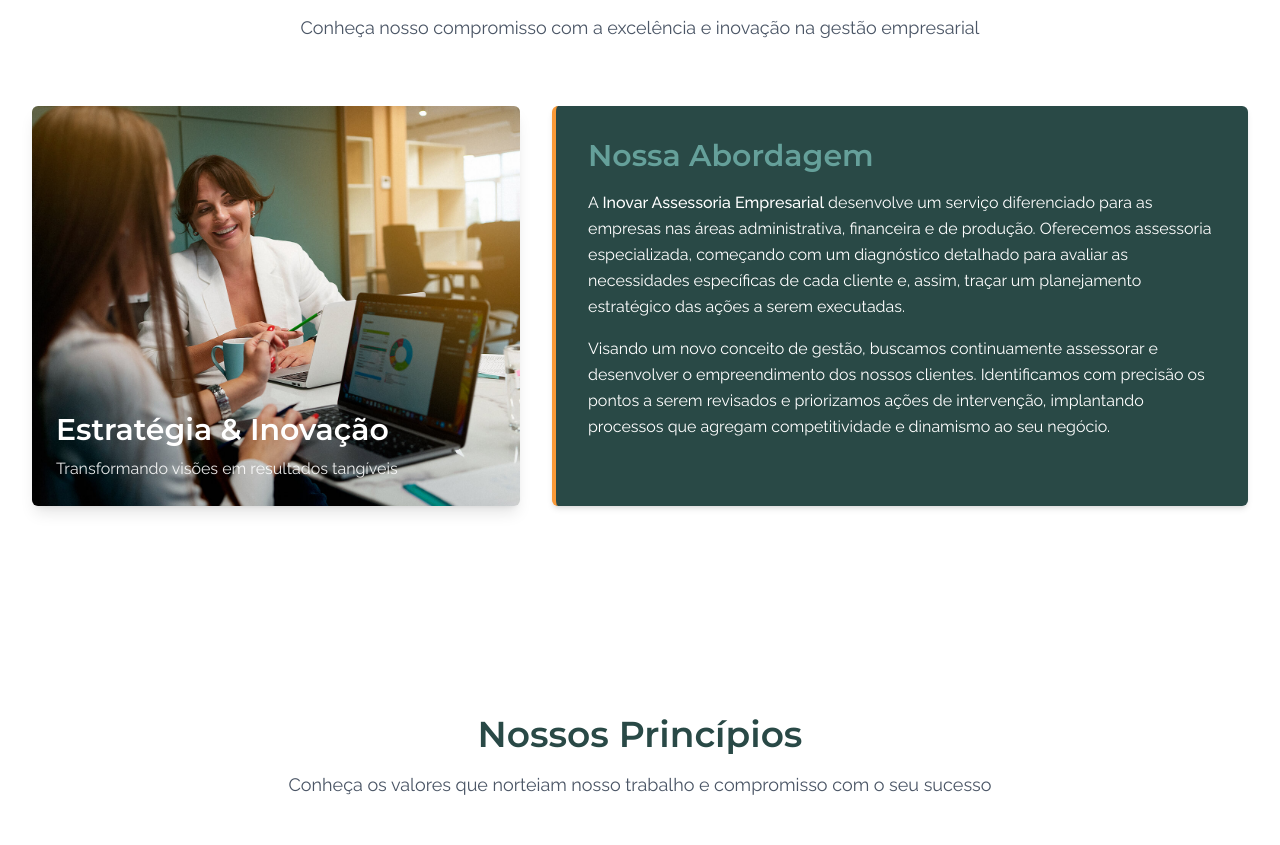
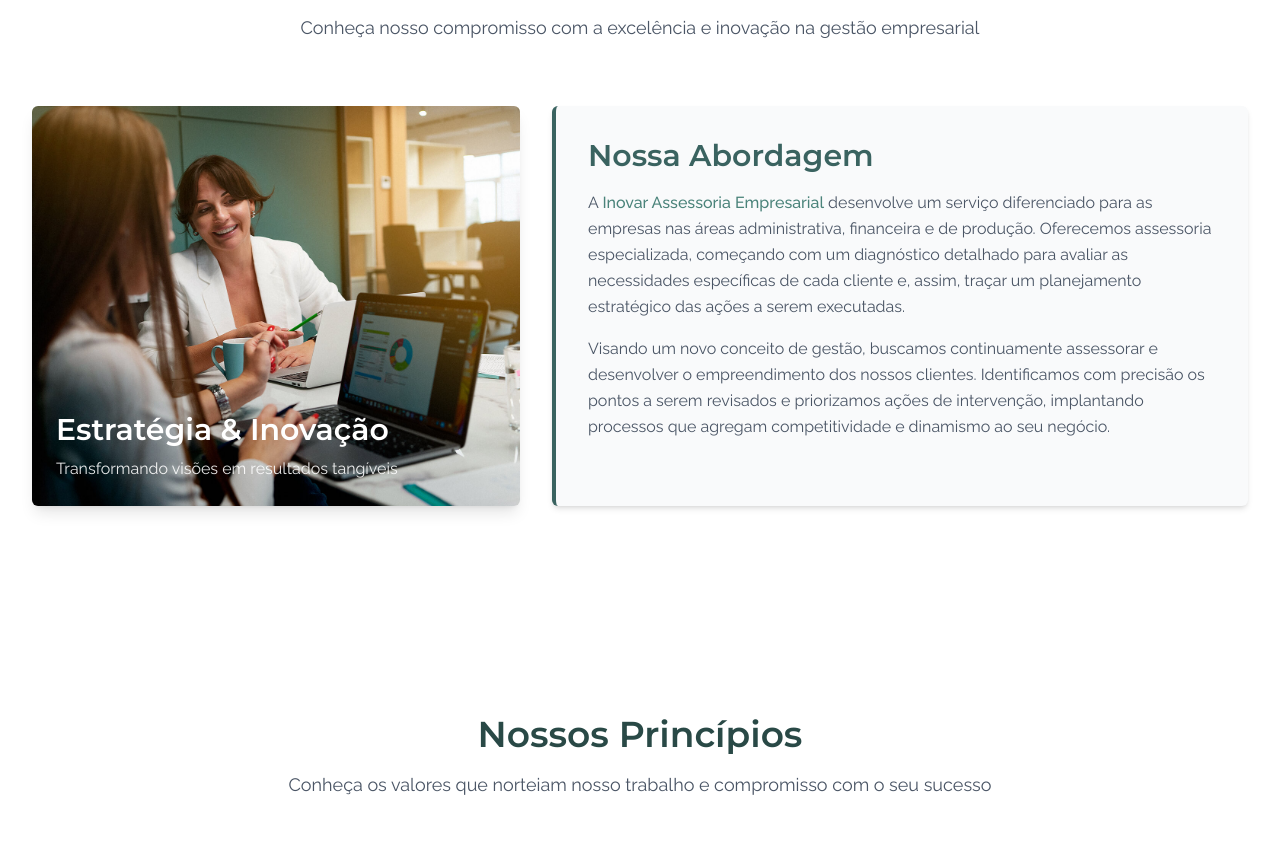
Before and after one commit to humbertopaiva/site-inovar, a Next.js app: page / in a window 1280 px wide. Shown: the part 1154-1999 px from the top of the page. Built offline with nearby package versions, Linux system fonts and the light colour scheme.

Commit message:
styles(about): change card colors

```diff
--- a/src/components/sections/about.tsx
+++ b/src/components/sections/about.tsx
@@ -106,18 +106,18 @@ const About = () => {
           {/* Text Content Cell - Spans 7 columns (DIREITA) */}
           <motion.div
             ref={textRef}
-            className="lg:col-span-7 bg-primary rounded-md p-8 shadow-md border-l-4 border-[var(--accent)] relative"
+            className="lg:col-span-7 bg-gray-50 rounded-md p-8 shadow-md border-l-4 border-[var(--primary-light)] relative"
             variants={itemVariants}
             initial="hidden"
             animate={isTextInView ? "visible" : "hidden"}
           >
-            <h3 className="text-2xl text-[#65a09a] font-montserrat font-semibold mb-4">
+            <h3 className="text-2xl text-[var(--primary-light)] font-montserrat font-semibold mb-4">
               Nossa Abordagem
             </h3>
             <div className="space-y-4">
-              <p className="text-white">
+              <p className="text-gray-600">
                 A{" "}
-                <span className="text-white font-medium">
+                <span className="text-secondary font-medium">
                   Inovar Assessoria Empresarial
                 </span>{" "}
                 desenvolve um serviço diferenciado para as empresas nas áreas
@@ -126,7 +126,7 @@ const About = () => {
                 avaliar as necessidades específicas de cada cliente e, assim,
                 traçar um planejamento estratégico das ações a serem executadas.
               </p>
-              <p className="text-white">
+              <p className="text-gray-600">
                 Visando um novo conceito de gestão, buscamos continuamente
                 assessorar e desenvolver o empreendimento dos nossos clientes.
                 Identificamos com precisão os pontos a serem revisados e
```
